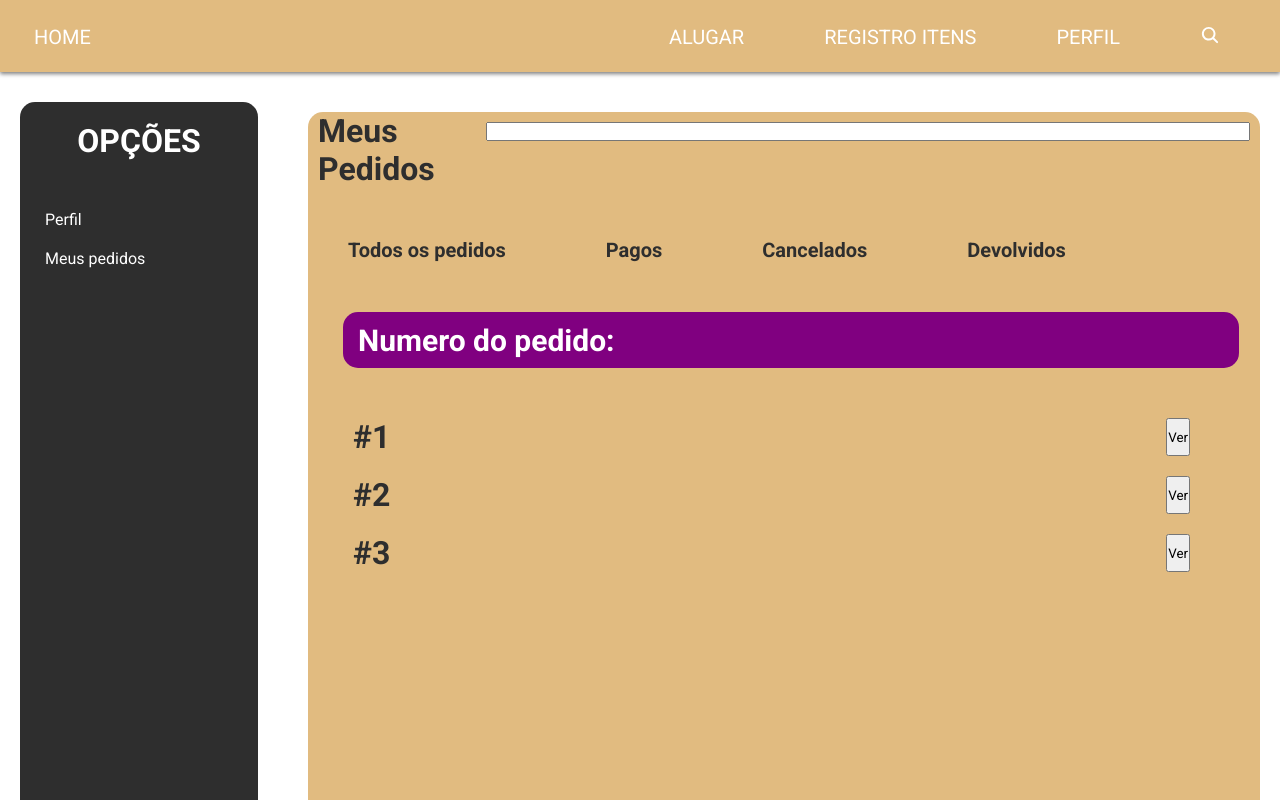
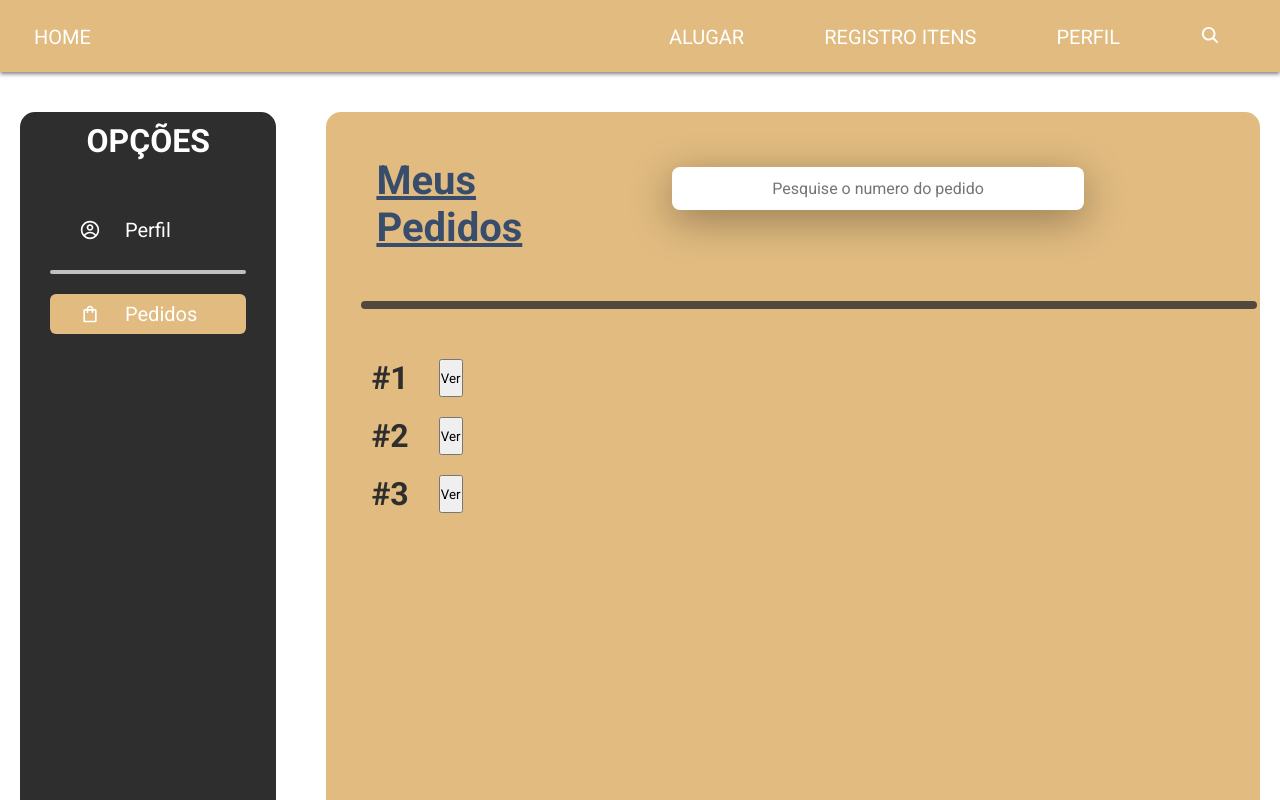
Before and after one commit to jhdh26/unreleased, a React (Vite) app: page /pedidos in a window 1280 px wide. Shown: the top 800 px of the page. Built offline with nearby package versions, Linux system fonts and the light colour scheme.

Commit message:
fix: att options in profile

```diff
--- a/src/components/MyOrders/MyOrders.css
+++ b/src/components/MyOrders/MyOrders.css
@@ -9,6 +9,16 @@
     gap: 50px;
 }
 
+.left-line{
+    width: 13vw;
+    height: 0.5vh;
+    background-color: white;
+    border-radius: 8px;
+    padding-left: 30px;
+    margin-inline: 30px;
+    opacity: 70%;
+}
+
 .left-myorders {
     flex: 1;
     height: 90vh;
@@ -16,20 +26,47 @@
     color: white;
     margin-left: 20px;
     border-radius: 15px;
+    text-align: center;
 }
 
-.left-myorders{ /*ARRUMAR AQUI*/
-    text-align: center;
-    padding-top: 20px;
+.left-myorders > h1{
+    margin-top: 10px;
 }
 
 .myorders-content-left {
     padding-top: 50px;
-    padding-left: 25px;
     display: flex;
     flex-direction: column;
     text-align: left;
     gap: 20px;
+}
+
+.order-on-page{
+    font-size: 20px;
+    display:flex;
+    padding-left: 30px;
+    align-items: center;
+    border-radius: 6px;
+    gap: 25px;
+    margin-inline: 30px;
+    height: 40px;
+    background-color: #E1BB80;
+}
+
+.order-on-page:hover,.order-off-page:hover{
+    cursor: pointer;
+}
+
+.order-off-page{
+    font-size: 20px;
+    display:flex;
+    padding-left: 30px;
+    align-items: center;
+    border-radius: 6px;
+    gap: 25px;
+    margin-inline: 30px;
+    height: 40px;
+
 }
 
 .right-myorders {
@@ -43,46 +80,28 @@
 
 .order-header{
     display: flex;
-    padding-inline: 10px;
+    padding-top: 45px;
+    padding-left: 30px;
+    gap: 130px;
 }
 
-.order-buttons{
-    display: flex;
-    gap: 100px;
-    font-size: 10px;
-    padding-top: 50px;
-    padding-left: 40px;
+.order-header > h1{
+    font-size: 40px;
+    text-decoration: underline;
+    color: #384d6c;
+    padding-left: 20px;
 }
 
-.order-buttons>h1:hover{
-    text-decoration: underline;
-    transform: scale(1.05);
-    cursor: pointer;
-    font-weight: bold;
+.orders-line{
+    margin-left: 35px;
+    margin-top: 50px;
+    background-color: #2e2e2e;
+    border-radius: 15px;
+    width: 70vw;
+    height: 1vh;
+    opacity: 80%;
 }
 
-.all-orders{
-    display: flex;
-    flex-direction: column;
-}
-
-.orders-text{
-    display: flex;
-    justify-content: space-between;
-    align-items: center;
-    margin-left: 35px;
-    margin-top: 50px;
-    background-color: purple;
-    border-radius: 15px;
-    width: 70vw;
-    height: 7vh;
-}
-
-.orders-text > h1 {
-    padding: 15px;
-    font-size: 30px;
-    color: #fff;
-}
 
 .orders-products{
     display: flex;
@@ -95,5 +114,5 @@
 
 .orders-products-number{
     display: flex;
-    justify-content: space-between;
+    gap: 30px;
 }
--- /dev/null
+++ b/src/components/MyOrders/MyOrdersInputText.css
@@ -0,0 +1,13 @@
+.myorder-input-text{
+        text-align: center;
+        width: 70%;
+        padding: 12px;
+        border: none;
+        border-radius: 8px;
+        background-color: white;
+        color: #2e2e2e;
+        font-size: 12pt;
+        box-shadow: 0px 10px 40px #00000056;
+        outline: none;
+        box-sizing: border-box;
+}
--- a/src/components/MyOrders/index.jsx
+++ b/src/components/MyOrders/index.jsx
@@ -1,6 +1,9 @@
 import { useNavigate } from 'react-router-dom'
 import './MyOrders.css'
+import './MyOrdersInputText.css'
 import InputText from '../InputText'
+import { CgProfile } from "react-icons/cg";
+import { MdOutlineShoppingBag } from "react-icons/md";
 
 const MyOrders = (props) => {
 
@@ -14,24 +17,28 @@ const MyOrders = (props) => {
             <div className="left-myorders">
                 <h1>OPÇÕES</h1>
                 <div className="myorders-content-left">
-                    <p onClick={navigatePerfil}>Perfil</p>
-                    <p className='on-page'>Meus pedidos</p>
+                    <div className="order-off-page">
+                        <CgProfile />
+                        <p onClick={navigatePerfil}>Perfil</p>
+                    </div>
+                    <div className="left-line"/>
+                    <div className="order-on-page">
+                        <MdOutlineShoppingBag />
+                        <p>Pedidos</p>
+                    </div>
                 </div>
             </div>
             <div className="right-myorders">
                 <div className="order-header">
                     <h1>Meus Pedidos</h1>
-                    <InputText />
-                </div>
-                <div className="order-buttons">
-                    <h1>Todos os pedidos</h1>
-                    <h1>Pagos</h1>
-                    <h1>Cancelados</h1>
-                    <h1>Devolvidos</h1>
+                    <InputText
+                        type='text'
+                        placeholder='Pesquise o numero do pedido'
+                        inputClassName='myorder-input-text'
+                    />
                 </div>
                 <div className="all-orders">
-                    <div className="orders-text">
-                        <h1>Numero do pedido:</h1>
+                    <div className="orders-line">
                     </div>
                     <div className="orders-products">
                         <div className="orders-products-number">
--- a/src/components/PersonalProfile/PersonalProfile.css
+++ b/src/components/PersonalProfile/PersonalProfile.css
@@ -16,6 +16,11 @@
     color: white;
     margin-left: 20px;
     border-radius: 15px;
+    text-align: center;
+}
+
+.left-personalprofile > h1{
+    margin-top: 10px;
 }
 
 .content-left {
@@ -24,6 +29,33 @@
     flex-direction: column;
     text-align: left;
     gap: 20px;
+}
+
+.profile-on-page{
+    font-size: 20px;
+    display:flex;
+    padding-left: 30px;
+    align-items: center;
+    border-radius: 6px;
+    gap: 25px;
+    margin-inline: 30px;
+    height: 40px;
+    background-color: #E1BB80;
+}
+
+.profile-off-page{
+    font-size: 20px;
+    display:flex;
+    padding-left: 30px;
+    align-items: center;
+    border-radius: 6px;
+    gap: 25px;
+    margin-inline: 30px;
+    height: 40px;
+}
+
+.profile-off-page:hover,.profile-on-page:hover{
+    cursor: pointer;
 }
 
 .right-personalprofile {
--- a/src/components/PersonalProfile/index.jsx
+++ b/src/components/PersonalProfile/index.jsx
@@ -5,6 +5,8 @@ import Modal from 'react-modal'
 import { MdExitToApp } from "react-icons/md";
 import { IoPhonePortrait } from "react-icons/io5";
 import { IoMailUnread } from "react-icons/io5";
+import { CgProfile } from "react-icons/cg";
+import { MdOutlineShoppingBag } from "react-icons/md";
 
 import InputText from '../../components/InputText'
 import { useNavigate } from 'react-router-dom';
@@ -22,7 +24,7 @@ const PersonalProfile = (props) => {
 
     const [popup, setPopup] = useState(false)
 
-    function openModal () {
+    function openModal() {
         setPopup(true)
     }
 
@@ -35,8 +37,15 @@ const PersonalProfile = (props) => {
             <div className="left-personalprofile">
                 <h1>OPÇÕES</h1>
                 <div className="content-left">
+                    <div className="profile-on-page">
+                        <CgProfile />
                         <p>Perfil</p>
-                    <p onClick={navigatePedidos}>Meus pedidos</p>
+                    </div>
+                    <div className="left-line"/>
+                    <div className="profile-off-page">
+                        <MdOutlineShoppingBag />
+                        <p onClick={navigatePedidos}>Pedidos</p>
+                    </div>
                 </div>
             </div>
             <div className="right-personalprofile">
@@ -44,6 +53,7 @@ const PersonalProfile = (props) => {
                     <div className="right-profile">
                         <div className="right-profile-header">
                             <h1>Perfil</h1>
+
                             <button onClick={openModal}>Logout</button>
                             <Modal
                                 isOpen={popup}
@@ -63,7 +73,7 @@ const PersonalProfile = (props) => {
                         </div>
                         <div className="right-profile-items">
                             <div className="items-left-profile">
-                                <img src='https://github.com/jhdh26.png'/>
+                                <img src='https://github.com/jhdh26.png' />
                                 <div className="left-profile-text">
                                     <h1>{props.nome}</h1>
                                     <h2>{props.endereco}</h2>
@@ -82,7 +92,7 @@ const PersonalProfile = (props) => {
                                 inputClassName='input-text-profile'
                                 nameClassName='name-profile'
                                 label='Mail'
-                                icon={<IoMailUnread className='form-icon-profile'/>}
+                                icon={<IoMailUnread className='form-icon-profile' />}
 
                             />
                         </div>
@@ -92,7 +102,7 @@ const PersonalProfile = (props) => {
                                 placeholder='Insira seu numero de telefone'
                                 nameClassName='name-profile'
                                 label='Numero'
-                                icon={<IoPhonePortrait className='form-icon-profile'/>}
+                                icon={<IoPhonePortrait className='form-icon-profile' />}
                             />
                         </div>
                     </div>
```
Also changed, not shown: src/components/InputText/index.jsx (line endings or trailing spaces). Lines whose indentation alone changed are shown as unchanged.
